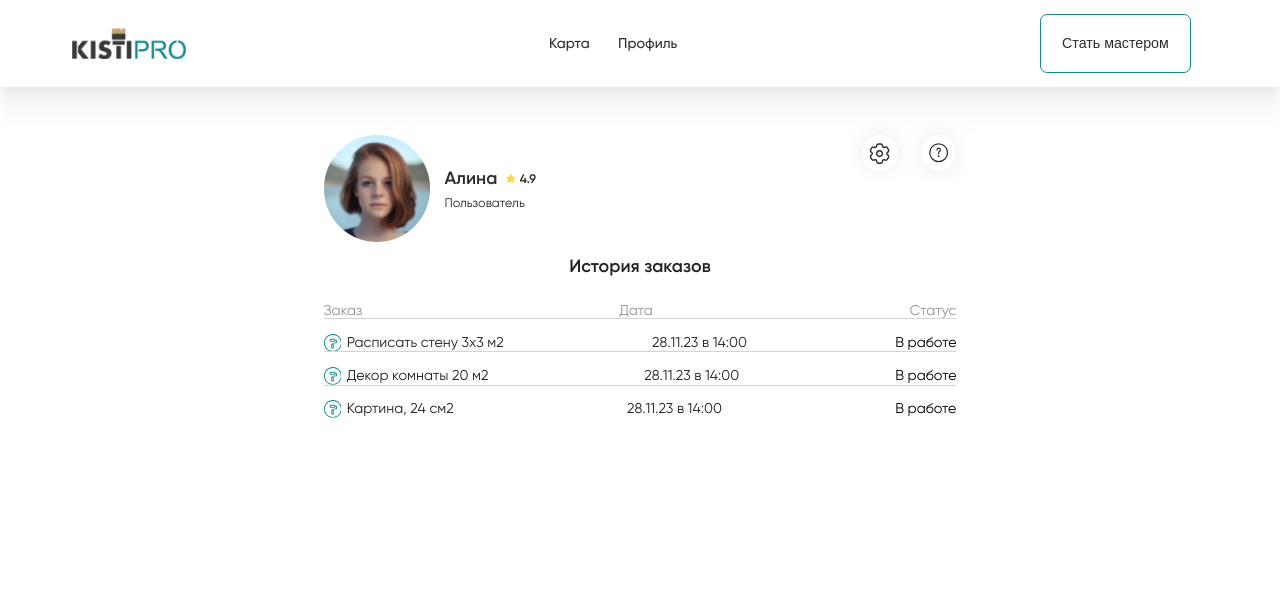
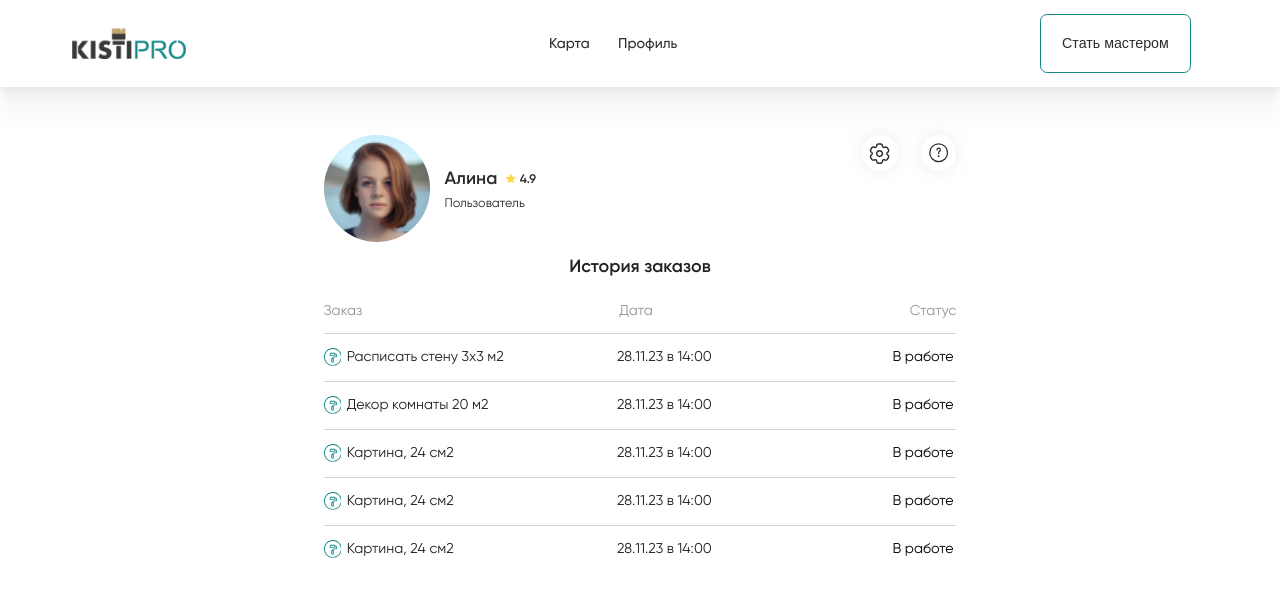
Before and after one commit to KonstantinVolodko/kistioro2, a Vue app: page /HistoryOfOrders in a window 1280 px wide. Shown: the top 596 px of the page. Built offline with nearby package versions, Linux system fonts and the light colour scheme.

Commit message:
add new page & components

```diff
--- a/src/components/Map.vue
+++ b/src/components/Map.vue
@@ -19,13 +19,14 @@ import masterPhoto from '@/assets/images/portfolioForClient/masterPhoto.jpg';
 const users: UserLocation[] = [
     { id: 1, name: 'Графити', position: [59.9343, 30.3351], imageUrl: masterPhoto },
     { id: 2, name: 'Тату', position: [59.9543, 30.3551], imageUrl: masterPhoto },
+    { id: 2, name: 'Абу', position: [59.9443, 30.3551], imageUrl: masterPhoto },
     // Добавьте сюда других пользователей
 ];
 
 onMounted(() => {
     map.value = L.map('map').setView([59.9343, 30.3351], 13);
     L.tileLayer('https://{s}.tile.openstreetmap.org/{z}/{x}/{y}.png', {
-        attribution: '&copy; OpenStreetMap contributors'
+        attribution: 'ОСУЖДАЮ!!!!'
     }).addTo(map.value);
 
     // Функция для добавления маркера для пользователя
--- a/src/components/OrderDate.vue
+++ b/src/components/OrderDate.vue
@@ -24,5 +24,6 @@ defineProps({
         font-weight: 400;
         line-height: normal;
         letter-spacing: 0.0016rem;
+        width: 31rem;
     }
 </style>
--- a/src/components/OrderInfo.vue
+++ b/src/components/OrderInfo.vue
@@ -35,6 +35,18 @@ let data = [{
             <OrderDate date="28.11.23" time="14:00"/>
             <OrdersStatus />
         </div>
+        <div class="hr"></div>
+        <div class="order-container">
+            <OrderItem svg-path="#paint-wall" text="Картина, 24 см2" />
+            <OrderDate date="28.11.23" time="14:00"/>
+            <OrdersStatus />
+        </div>
+        <div class="hr"></div>
+        <div class="order-container">
+            <OrderItem svg-path="#paint-wall" text="Картина, 24 см2" />
+            <OrderDate date="28.11.23" time="14:00"/>
+            <OrdersStatus />
+        </div>
     </div>
 </template>
 
@@ -46,10 +58,9 @@ let data = [{
         width: 100%;
         height: 0.1rem;
         background: rgba(44, 44, 44, 0.20);
-        margin-bottom: 1.65rem;
+        margin: 1.65rem 0rem;
     }
     .order-container {
         display: flex;
-        justify-content: space-between;
     }
 </style>
--- a/src/components/OrderItem.vue
+++ b/src/components/OrderItem.vue
@@ -26,6 +26,7 @@
 .order-item__container {
     display: flex;
     gap: 0.6rem;
+    width: 33rem;
 }
 .container__svg {
     width: 2rem;
```
